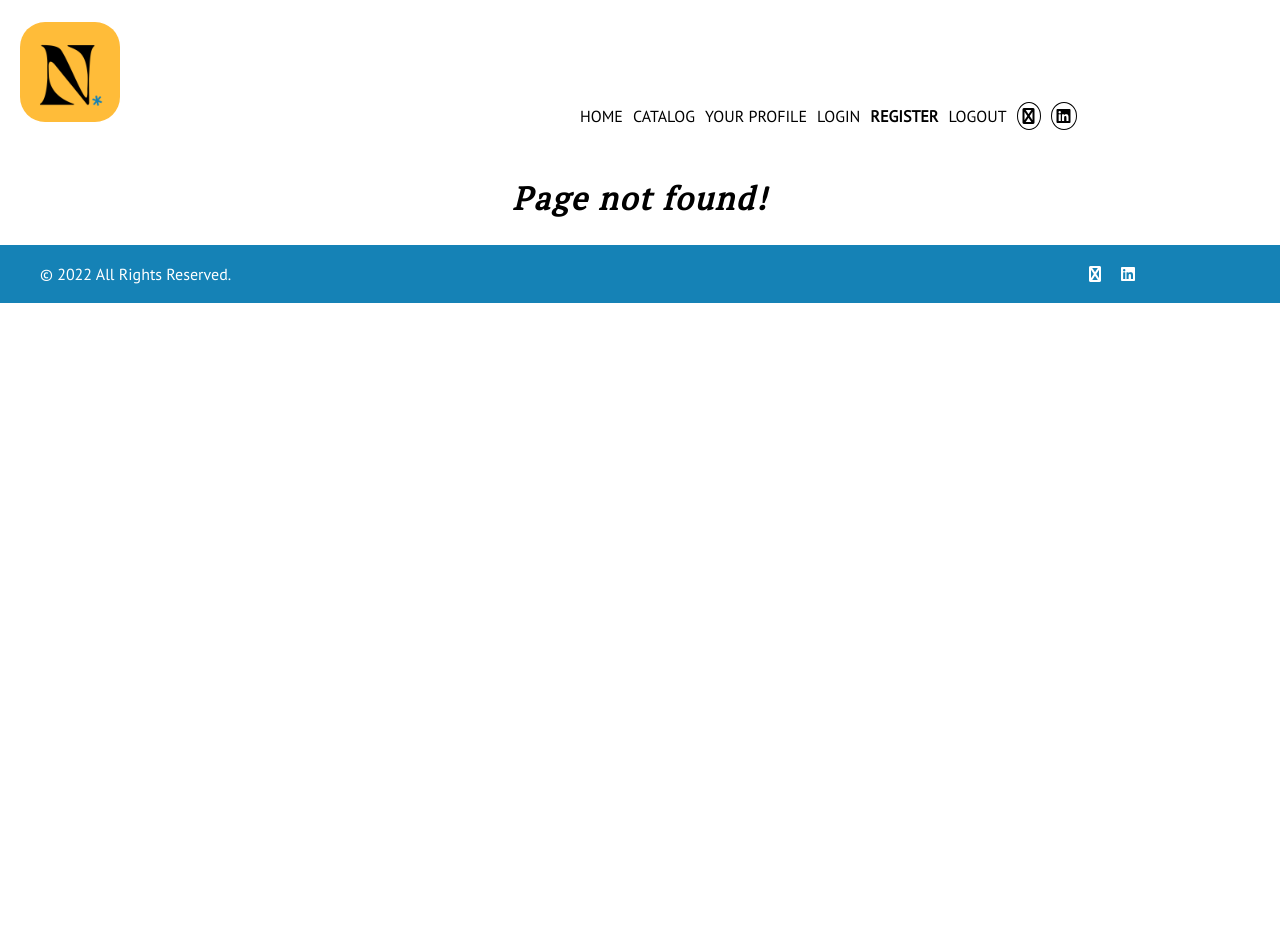
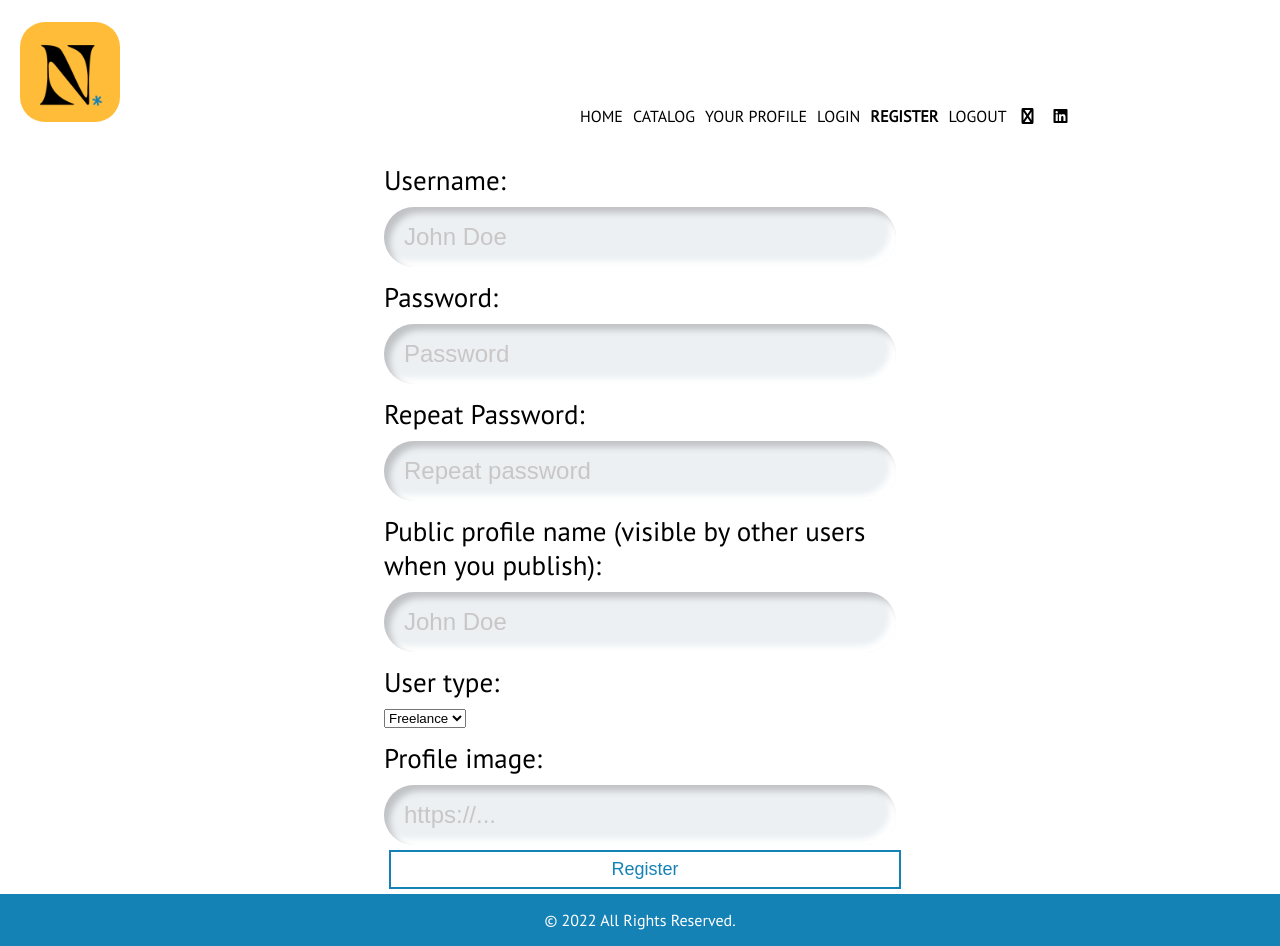
Before and after one commit to Kristiyan-Petkov/SoftUni-ReactJS-FINAL-PROJECT, a React (Create React App) app in the folder client/: page /register in a window 1280 px wide. Before the commit this address had no page. Before the commit the page ends 800 px from the top, so only its background shows below. Built offline with nearby package versions, Linux system fonts and the light colour scheme.

Commit message:
Render register

```diff
--- a/client/public/style.css
+++ b/client/public/style.css
@@ -46,8 +46,6 @@ a {
 }
 
 nav i {
-    border: 1px solid black;
-    border-radius: 50%;
     padding: 5px;
 }
 
@@ -217,6 +215,11 @@ body>main>section.offers>p {
 footer {
     background: #1582B6;
     padding: 0 40px;
+    position:relative;
+    right: 0;
+    bottom: 0;
+    left: 0;
+    text-align: center;
 }
 
 footer p {
@@ -239,12 +242,17 @@ footer i {
     padding: 5px;
 }
 
-.login {
+.auth {
     padding-left: 30%;
     padding-right: 30%;
 }
 
-.btn-submit-login {
+.auth {
+    padding-left: 30%;
+    padding-right: 30%;
+}
+
+.btn-submit-auth {
     font-size: 18px;
     background: transparent;
     color: #1582B6;
@@ -253,7 +261,7 @@ footer i {
     margin: 5px;
 }
 
-.btn-submit-login:hover {
+.btn-submit-auth:hover {
     font-size: 18px;
     background: #1582B6;
     color: white;
--- a/client/src/App.js
+++ b/client/src/App.js
@@ -10,6 +10,7 @@ import P404 from "./components/main/P404";
 import Logout from "./components/main/Logout";
 import { Routes, Route } from "react-router-dom";
 import Login from "./components/Login";
+import Register from "./components/Register";
 
 function App() {
   const promoDeals = [
@@ -51,7 +52,7 @@ function App() {
         <Route path="/about" element={<ServicesPage/>}></Route>
         <Route path="/login" element={<Login/>}></Route>
         <Route path="/logout" element={<Logout/>}></Route>
-        {/* <Route path="/register" element={<Logout/>}></Route> */}
+        <Route path="/register" element={<Register/>}></Route>
         <Route path="*" element={<P404/>}></Route>
       </Routes>
       <Footer />
--- a/client/src/components/Footer.js
+++ b/client/src/components/Footer.js
@@ -1,9 +1,5 @@
 export const Footer = () => {
     return (<footer>
         <p>&copy; 2022 All Rights Reserved.</p>
-        <ul>
-          <li><a href="/"><i className="fab fa-envelope"></i></a></li>
-          <li><a href="https://www.linkedin.com/company/nivis-services" target="_blank" rel="noopener noreferrer"><i className="fab fa-linkedin"></i></a></li>
-        </ul>
       </footer >)
 }
--- a/client/src/components/Login.js
+++ b/client/src/components/Login.js
@@ -10,8 +10,8 @@ const Login = () => {
     }
 
     return (
-        <section id="login-page" className="auth">
-        <form id="login" className="login" onSubmit={loginHandler}>
+        <section id="login-page" className="auth-login">
+        <form id="login" className="auth" onSubmit={loginHandler}>
           <div className="container">
             <div className="brand-logo" />
             <h1>Please enter your credentials</h1>
@@ -24,7 +24,7 @@ const Login = () => {
             />
             <label htmlFor="login-pass">Password:</label>
             <input type="password" id="login-password" name="password" placeholder="Password"/>
-            <input type="submit" className="btn-submit-login" value="Login" />
+            <input type="submit" className="btn-submit-auth" value="Login" />
             <p className="field">
               <span>
                 If you don't have profile click <Link to="/register">here</Link>
--- /dev/null
+++ b/client/src/components/Register.js
@@ -0,0 +1,92 @@
+import { useState, useRef, useEffect } from 'react';
+
+const Register = () => {
+    const infoRef = useRef();
+    const [values, setValues] = useState({
+        username: '',
+        password: '',
+    });
+
+    useEffect(() => {
+        if (values.username && values.age) {
+            infoRef.current.value = `${values.username} - ${values.age}`;
+        }
+    }, [values.username, values.age]);
+
+    const changeHandler = (e) => {
+        setValues(state => ({
+            ...state,
+            [e.target.name]: e.target.type == 'checkbox' ? e.target.checked : e.target.value
+        }));
+    };
+
+    const submitHandler = (e) => {
+        e.preventDefault();
+
+        // let values = Object.fromEntries(new FormData(e.target))
+        // console.log(values);
+
+        console.log(values);
+    };
+    return (
+        <section id="login-page" className="auth-register">
+            <form onSubmit={submitHandler} className="auth">
+                <div>
+                    <label htmlFor="username">Username:</label>
+                    <input
+                        id="username"
+                        type="text"
+                        name="userName"
+                        onChange={changeHandler}
+                        //issue with controlled value - adapt
+                        value={values.username}
+                        placeholder="John Doe"
+                    />
+                </div>
+                <div>
+                    <label htmlFor="password">Password:</label>
+                    <input id="password" type="password" name="password" value={values.password} onChange={changeHandler} placeholder="Password"/>
+                </div>
+                <div>
+                    <label htmlFor="repeat-password">Repeat Password:</label>
+                    <input id="repeat-password" type="password" name="repeat-password" placeholder="Repeat password"/>
+                </div>
+                <div>
+                    <label htmlFor="public-username">Public profile name (visible by other users when you publish):</label>
+                    <input
+                        id="public-username"
+                        type="text"
+                        name="publicUsername"
+                        onChange={changeHandler}
+                        placeholder="John Doe"
+                    />
+                </div>
+                <div>
+                    <label htmlFor="user-type">User type:</label>
+                    <select name="userType" id="user-type" onChange={changeHandler}>
+                        <option value="Freelance">Freelance</option>
+                        <option value="Company">Company</option>
+                    </select>
+                </div>
+
+                <div>
+                    <label htmlFor="imageUrl">Profile image:</label>
+                    <input
+                        id="imageUrl"
+                        type="text"
+                        name="imageUrl"
+                        onChange={changeHandler}
+                        placeholder="https://..."
+                    />
+                </div>
+
+                <div>
+                    <input type="submit" value="Register" className="btn-submit-auth"/>
+                    {/* <button type="submit">Login</button> */}
+                </div>
+            </form>
+        </section>
+    );
+};
+
+export default Register;
```
Also changed, not shown: 1 other file (tests, documents, lock files or other folders).
